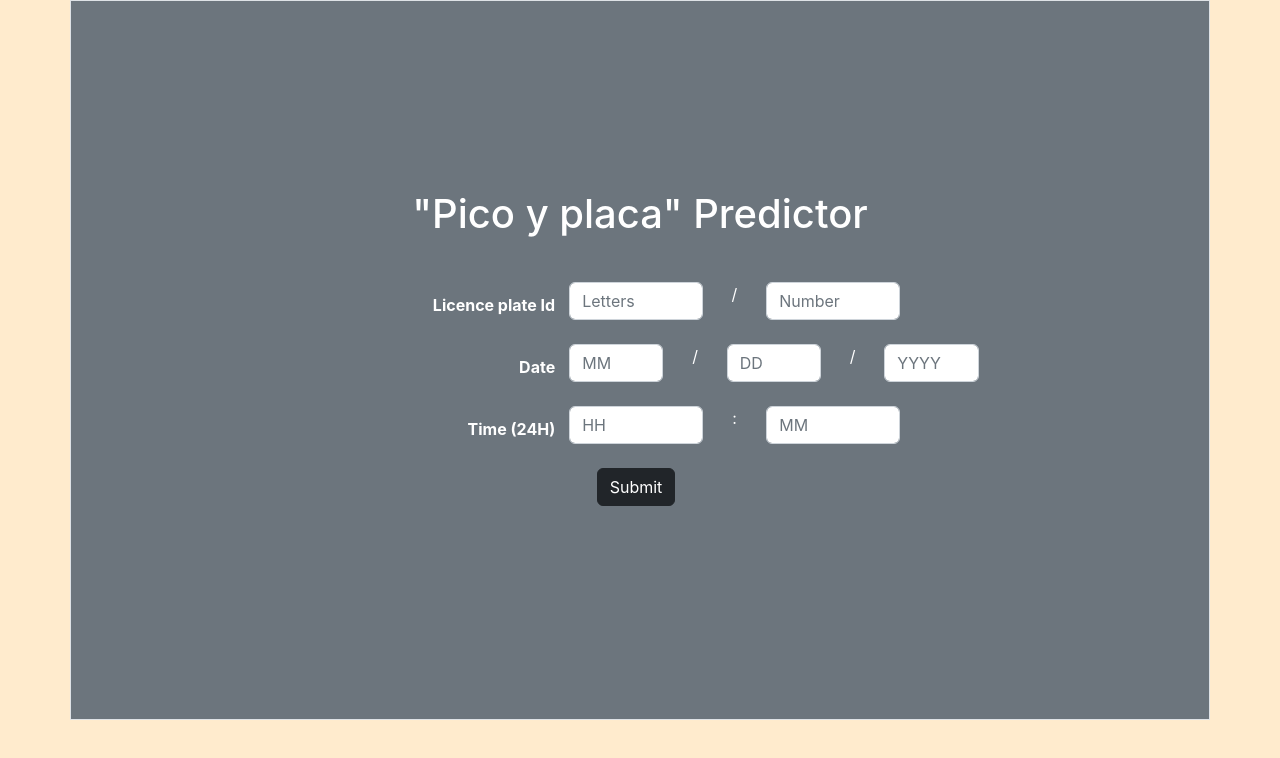
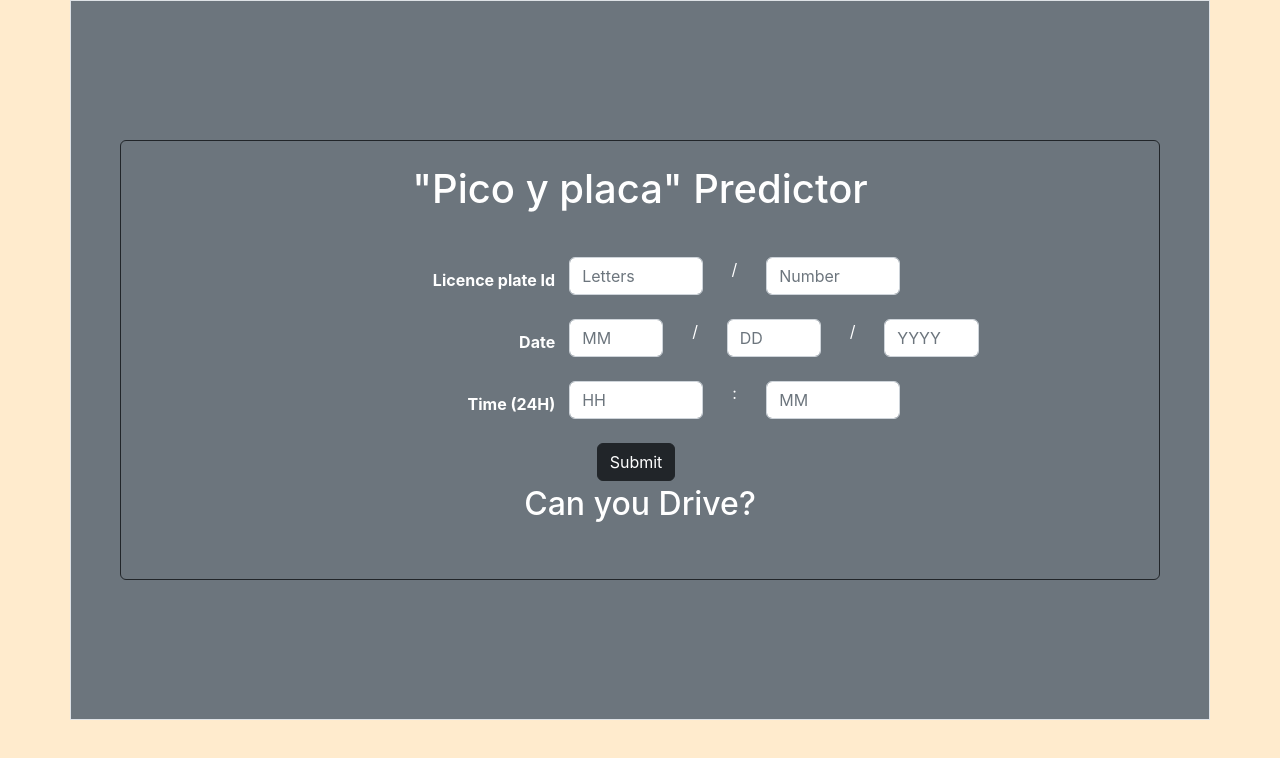
Before and after one commit to Eavilesz/pico-y-placa, a React (Create React App) app in the folder pico-y-placa/: page / in a window 1280 px wide. Shown: the top 758 px of the page. Built offline with nearby package versions, Linux system fonts and the light colour scheme.

Commit message:
output message component created
A component to show whether you are able to drive or not was created.

Created component directories.

```diff
--- a/pico-y-placa/src/App.js
+++ b/pico-y-placa/src/App.js
@@ -1,6 +1,6 @@
 // import logo from './logo.svg';
 import "./App.css";
-import InputForm from "./components/InputForm/InputForm";
+import InputForm from "./components/inputForm/InputForm";
 
 function App() {
   return (
--- a/pico-y-placa/src/components/InputForm/InputForm.jsx
+++ b/pico-y-placa/src/components/InputForm/InputForm.jsx
@@ -1,10 +1,13 @@
 import React, { useState } from "react";
-import Label from "../Label";
-import Input from "../Input";
 import { dateToDay, validatePlate } from "./utils";
+import Label from "../label/Label";
+import Input from "../input/Input";
+import Message from "../message/Message";
 
 const InputForm = () => {
   const [values, setValues] = useState({});
+  const [canDrive, setCanDrive] = useState(false);
+  const [isSubmitted, setIsSubmitted] = useState(false);
 
   const handleChange = (e) => {
     const value = e.target.value;
@@ -15,9 +18,8 @@ const InputForm = () => {
     const { day, hour, minutes, month, plateNumber, year } = values;
     const lastPlateNumber = plateNumber.charAt(plateNumber.length - 1);
     const dayOfTheWeek = dateToDay(month, day, year, hour, minutes);
-    console.log(
-      "%cCan you drive? %o",
-      "color: #c084fc ;",
+
+    setCanDrive(
       validatePlate(
         Number(lastPlateNumber),
         Number(dayOfTheWeek),
@@ -25,6 +27,7 @@ const InputForm = () => {
         Number(minutes)
       )
     );
+    setIsSubmitted(true);
   };
 
   return (
@@ -32,7 +35,7 @@ const InputForm = () => {
       className="justify-content-center d-flex container border align-items-center bg-secondary text-white"
       style={{ height: "45rem" }}
     >
-      <div>
+      <div className="border border-dark rounded p-4">
         <h1 className="mb-5">"Pico y placa" Predictor</h1>
         <form>
           <div className="row g-1 mb-4">
@@ -127,6 +130,7 @@ const InputForm = () => {
                 </button>
               </div>
             </div>
+            <Message canDrive={canDrive} isSubmitted={isSubmitted} />
           </div>
         </form>
       </div>
--- /dev/null
+++ b/pico-y-placa/src/components/message/Message.jsx
@@ -0,0 +1,13 @@
+import React from "react";
+
+const Message = (props) => {
+  return (
+    <h2 className="text-yellow">
+      Can you Drive?{" "}
+      {props.isSubmitted && (
+        <span className="fw-bolder">{props.canDrive ? "Yes!" : "No :("}</span>
+      )}
+    </h2>
+  );
+};
+export default Message;
```
Also changed, not shown: pico-y-placa/src/components/input/Input.jsx (renamed from pico-y-placa/src/components/Input.jsx), pico-y-placa/src/components/label/Label.jsx (renamed from pico-y-placa/src/components/Label.jsx).
